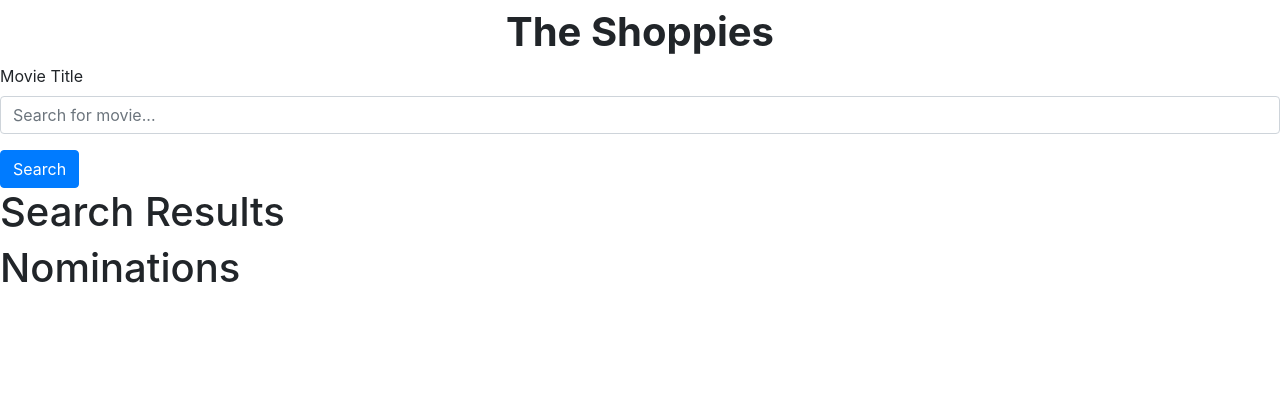
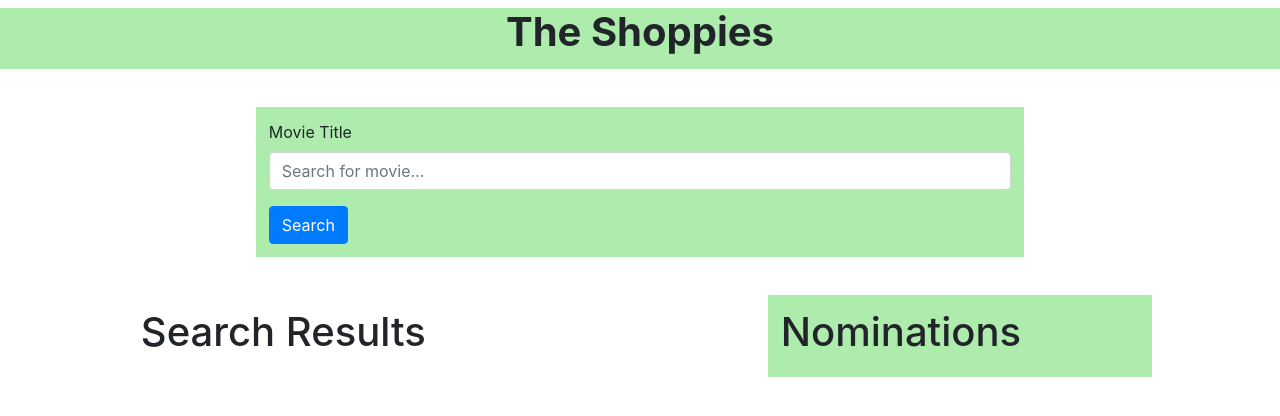
Before and after one commit to sydnieec/sydniechau_shoppies, a React (Create React App) app: page / in a window 1280 px wide. Shown: the top 416 px of the page. Built offline with nearby package versions, Linux system fonts and the light colour scheme.

Commit message:
style changes

```diff
--- a/src/App.css
+++ b/src/App.css
@@ -1,5 +1,20 @@
 .App {
   /* text-align: center; */
+  background: rgb(73, 79, 82);
+}
+
+.searchBar {
+  background: rgb(174, 236, 174);
+}
+.searchedMovies {
+  width: 50%;
+}
+.Nominations {
+  /* background: rgb(174, 236, 174); */
+  width: 50%;
+}
+.rows {
+  display: flex;
 }
 
 .App-logo {
@@ -36,3 +51,7 @@
     transform: rotate(360deg);
   }
 }
+html,
+body {
+  height: 100%;
+}
--- a/src/App.js
+++ b/src/App.js
@@ -4,6 +4,7 @@ import Button from "react-bootstrap/Button";
 import SearchedMovies from "./movies";
 import axios from "axios";
 import Nominations from "./nominations";
+import "./App.css";
 
 //component in charge of handling new items being added to the cart
 class App extends Component {
@@ -14,6 +15,7 @@ class App extends Component {
     searchField: "",
     visited: false,
     url: "https://www.omdbapi.com/?apikey=f7b87fd5&s=",
+    searchResultFor: "",
   };
 
   //sends a API post request to local server retreive product name and price
@@ -34,7 +36,9 @@ class App extends Component {
       })
       .catch((error) => {
         console.log(error);
-        alert(error);
+        alert(
+          "No search results/too many search results. Please refine your search."
+        );
       });
   };
 
@@ -42,6 +46,7 @@ class App extends Component {
     this.addurl(this.state.searchField);
     event.preventDefault();
     this.setState({
+      searchResultFor: " for " + "'" + this.state.searchField + "'",
       searchField: "",
     });
   };
@@ -120,23 +125,36 @@ class App extends Component {
       banner = (
         <div style={{ color: "#11cbd7" }}>
           <h1
-            style={{ color: "#fffff", fontWeight: "bold" }}
+            style={{ color: "#3c6947", fontWeight: "bold" }}
             className="text-center mt-2"
           >
             You have finished Nominations!
           </h1>
         </div>
       );
+      // alert("You have finsihed nominations");
     }
 
     return (
       // form to add item
-      <React.Fragment>
-        <h1 style={{ fontWeight: "bold" }} className="text-center mt-2">
+      <div style={{ divStyle }} className="Main">
+        <h1
+          style={{
+            fontWeight: "bold",
+            backgroundColor: "#aeecae",
+            color: "##126e12",
+            paddingBottom: "1%",
+          }}
+          className="text-center mt-2"
+        >
           The Shoppies
         </h1>
-        {banner}
-        <Form onSubmit={this.handleSubmit}>
+
+        <Form
+          className="searchBar"
+          style={divStyle}
+          onSubmit={this.handleSubmit}
+        >
           <Form.Group>
             <Form.Label> Movie Title</Form.Label>
             <Form.Control
@@ -152,19 +170,34 @@ class App extends Component {
             Search
           </Button>
         </Form>
+        {banner}
+        <div className="rows">
           <SearchedMovies
+            className="row"
             onNominate={this.onNominate}
             searchedMovieList={this.state.searchedMovieList}
             currentIdList={this.state.currentIdList}
+            searchResultFor={this.state.searchResultFor}
           />
           <Nominations
+            className="row"
             onDelete={this.handleDelete}
             nominationsList={this.state.nominationsList}
           />
+        </div>
+
         {/* <p>WOAH{this.state.nominationsList} </p> */}
-      </React.Fragment>
+      </div>
     );
   }
 }
 
 export default App;
+
+const divStyle = {
+  marginTop: "3%",
+
+  marginLeft: "20%",
+  marginRight: "20%",
+  padding: "1%",
+};
--- a/src/index.css
+++ b/src/index.css
@@ -1,13 +1,14 @@
 body {
+  background-color: #ff0000;
   margin: 0;
-  font-family: -apple-system, BlinkMacSystemFont, 'Segoe UI', 'Roboto', 'Oxygen',
-    'Ubuntu', 'Cantarell', 'Fira Sans', 'Droid Sans', 'Helvetica Neue',
+  font-family: -apple-system, BlinkMacSystemFont, "Segoe UI", "Roboto", "Oxygen",
+    "Ubuntu", "Cantarell", "Fira Sans", "Droid Sans", "Helvetica Neue",
     sans-serif;
   -webkit-font-smoothing: antialiased;
   -moz-osx-font-smoothing: grayscale;
 }
 
 code {
-  font-family: source-code-pro, Menlo, Monaco, Consolas, 'Courier New',
+  font-family: source-code-pro, Menlo, Monaco, Consolas, "Courier New",
     monospace;
 }
--- a/src/movies.jsx
+++ b/src/movies.jsx
@@ -5,8 +5,16 @@ import Badge from "react-bootstrap/Badge";
 class SearchedMovies extends Component {
   render() {
     return (
-      <div>
-        <h1>Search Results</h1>
+      <div
+        style={{
+          marginTop: "3%",
+          marginLeft: "10%",
+          marginRight: "10%",
+          padding: "1%",
+        }}
+        className="searchedMovies"
+      >
+        <h1>Search Results {this.props.searchResultFor}</h1>
         {this.props.searchedMovieList.map((searchedMovie) => (
           <SearchedMovie
             key={searchedMovie.id}
--- a/src/nominations.jsx
+++ b/src/nominations.jsx
@@ -5,7 +5,16 @@ import Badge from "react-bootstrap/Badge";
 class NominatedMoives extends Component {
   render() {
     return (
-      <div>
+      <div
+        style={{
+          marginTop: "3%",
+          marginLeft: "10%",
+          marginRight: "10%",
+          padding: "1%",
+          backgroundColor: "#aeecae",
+        }}
+        className="Nominations"
+      >
         <h1>Nominations</h1>
         {this.props.nominationsList.map((nominatedMovie) => (
           <NominatedMovie
@@ -28,8 +37,7 @@ class NominatedMovie extends Component {
       <div class="d-flex justify-content-between">
         <div>
           <span style={{ fontsize: 30 }}>
-            {this.props.nominatedMovie.name} , {this.props.nominatedMovie.year},{" "}
-            {this.props.nominatedMovie.id}
+            {this.props.nominatedMovie.name} - {this.props.nominatedMovie.year}
           </span>
         </div>
         <div>
```
Also changed, not shown: 1 other file (tests, documents, lock files or other folders). Lines whose indentation alone changed are shown as unchanged.
